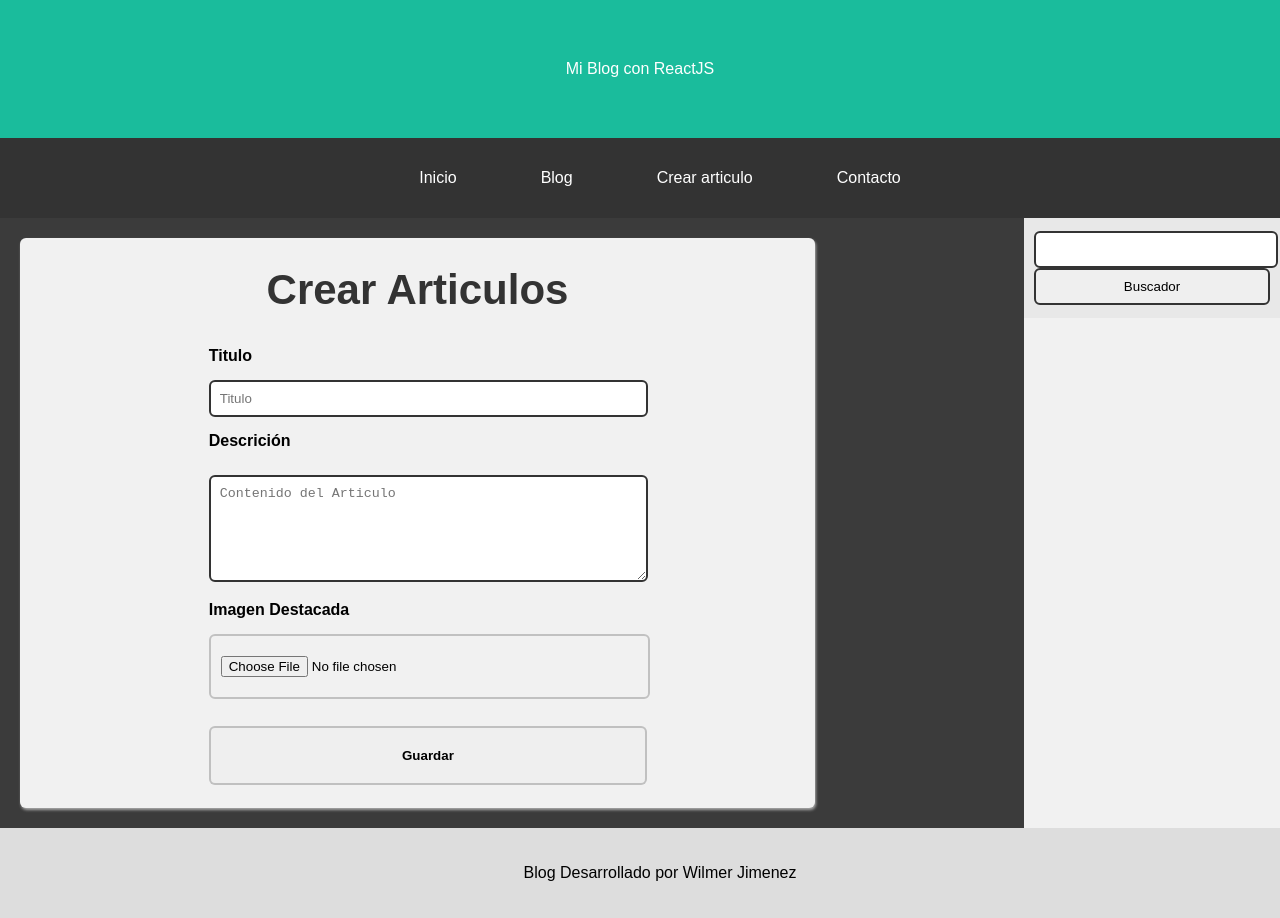
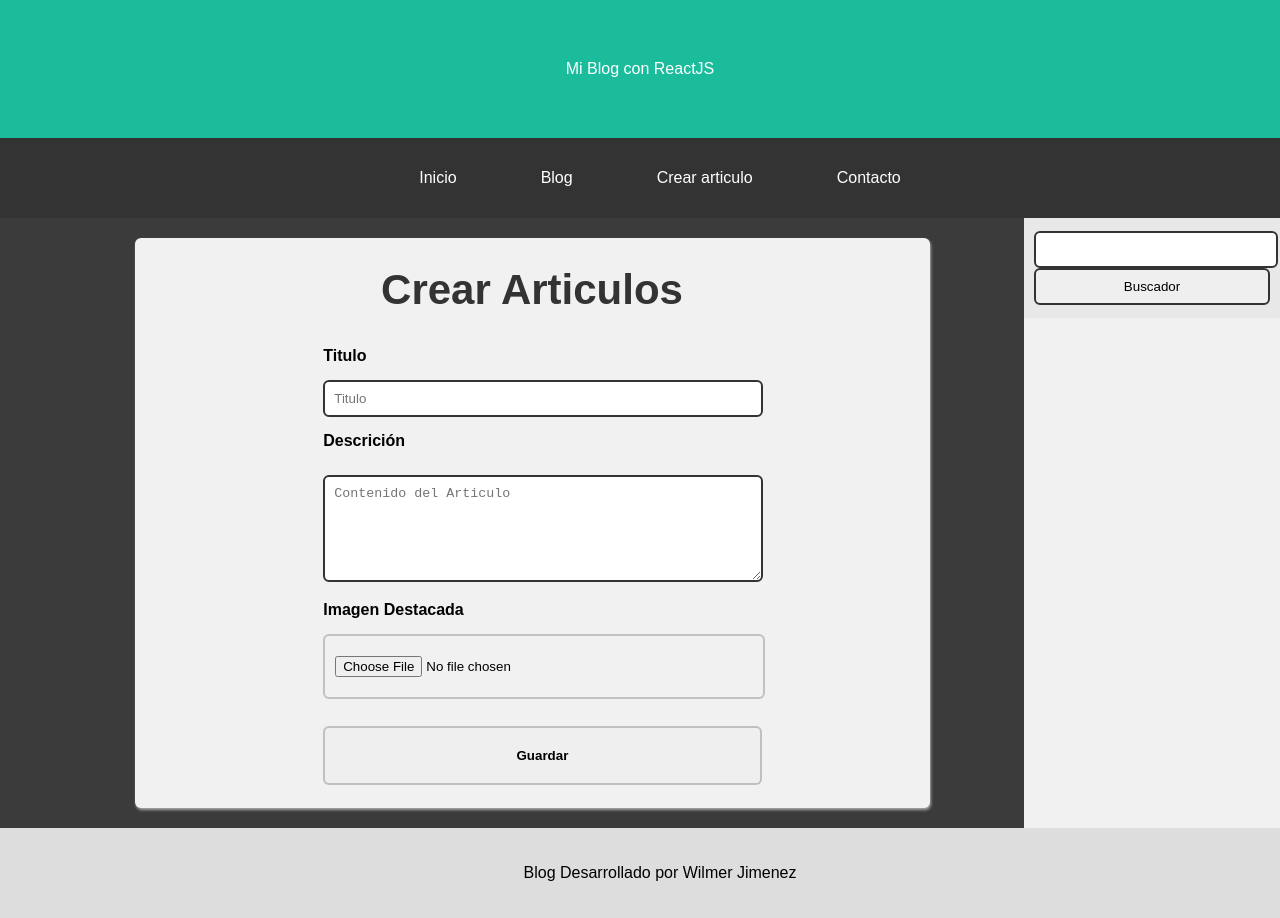
Before and after one commit to WilmerDep/blog-react, a React (Vite) app: page /crear in a window 1280 px wide. Shown: the top 918 px of the page. Built offline with nearby package versions, Linux system fonts and the light colour scheme.

Commit message:
modificacio del CSS para centrarlizar los content principales

```diff
--- a/src/index.css
+++ b/src/index.css
@@ -90,7 +90,7 @@ aside {
   background-color: #3b3b3b;
   padding: 20px;
   display: grid;
-  grid-template-columns: 1fr 1fr;
+  grid-template-columns: auto auto;
   align-content: center;
   align-items: center;
   justify-content: center;
```
